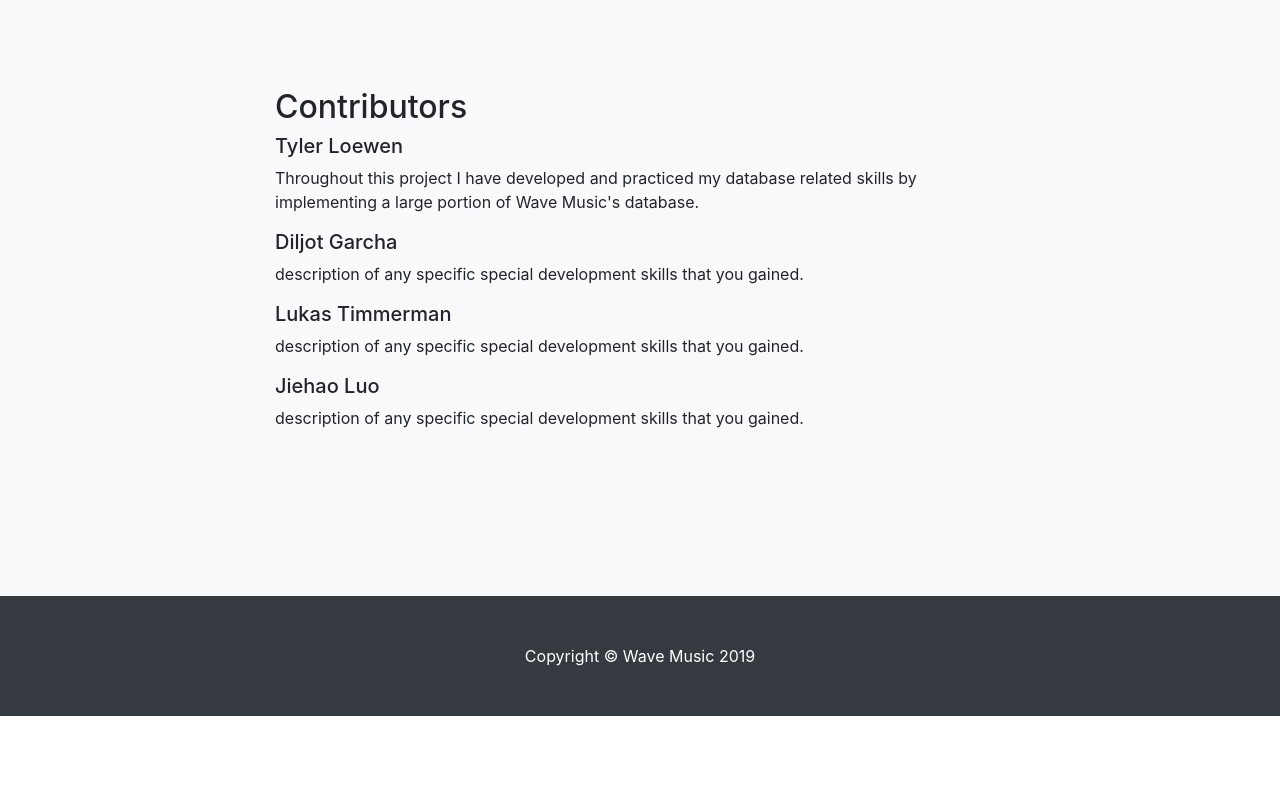
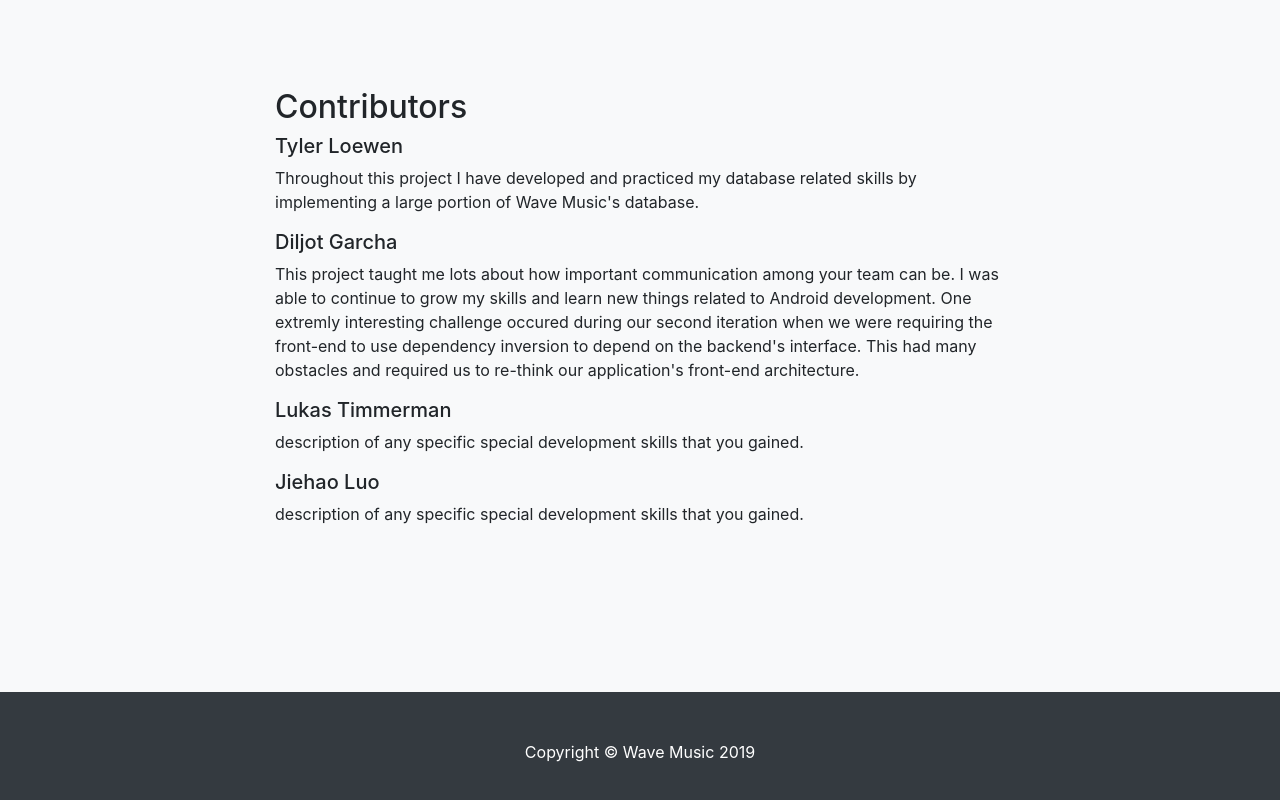
Before and after one commit to DiljotSG/wave-music-player, a website with bundled scripts: page Website/index.html in a window 1280 px wide. Shown: the part 5916-6716 px from the top of the page. Before the commit the page ends 6632 px from the top, so only its background shows below. Built offline with nearby package versions, Linux system fonts and the light colour scheme; files whose address does not match are found by name.

Commit message:
Add my contribution section

```diff
--- a/Website/index.html
+++ b/Website/index.html
@@ -143,7 +143,7 @@
           <p>Throughout this project I have developed and practiced my database related skills by implementing a large portion of Wave Music's database.</p>
 
           <h5>Diljot Garcha</h5>
-          <p>description of any specific special development skills that you gained.</p>
+          <p>This project taught me lots about how important communication among your team can be. I was able to continue to grow my skills and learn new things related to Android development. One extremly interesting challenge occured during our second iteration when we were requiring the front-end to use dependency inversion to depend on the backend's interface. This had many obstacles and required us to re-think our application's front-end architecture.</p>
 
           <h5>Lukas Timmerman</h5>
           <p>description of any specific special development skills that you gained.</p>
```
